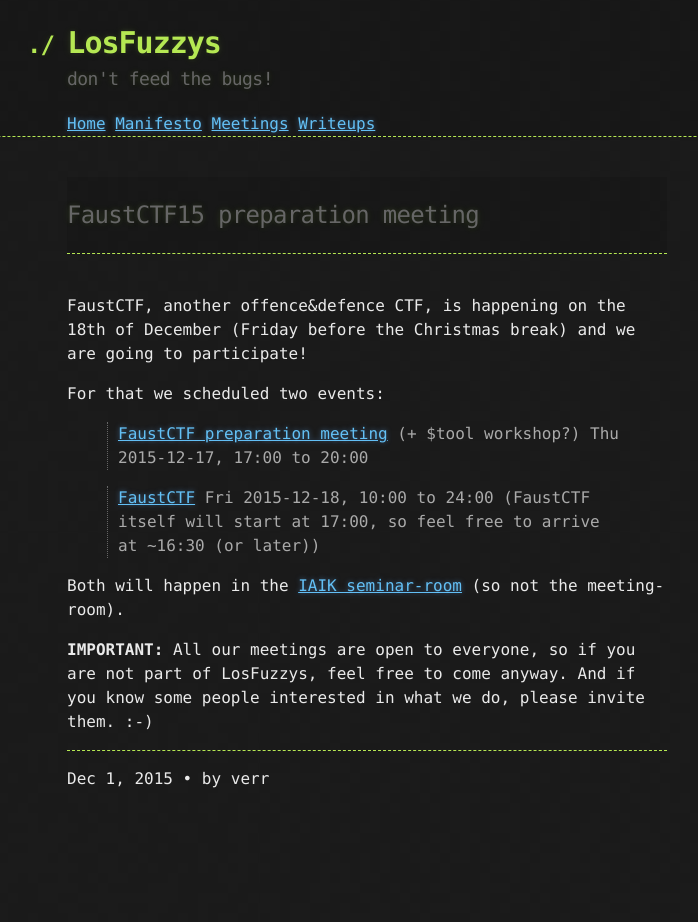
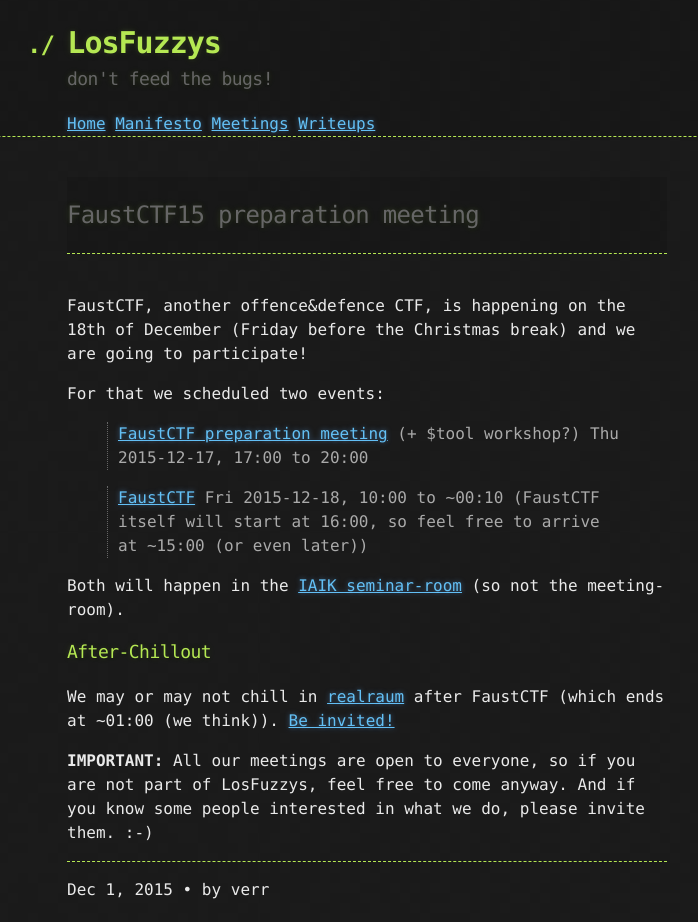
Before and after one commit to mtps3/Mtps3.github.io, a Jekyll site: the page built from _posts/2015-12-01-faustctfmeeting.md, in a window 1280 px wide. Shown: the whole page, without its empty margins (273-971 px from the left). Built offline with Jekyll 4.4.1, drawn with Linux system fonts in a browser that asks for light colours; before the commit the page ends 900 px from its top, so only the background shows below that.

Commit message:
fixed faustCTF times; added after-faust-chillout

```diff
--- a/_posts/2015-12-01-faustctfmeeting.md
+++ b/_posts/2015-12-01-faustctfmeeting.md
@@ -14,10 +14,14 @@
 > Thu 2015-12-17, 17:00 to 20:00
 
 > [FaustCTF](https://online.tugraz.at/tug_online/!wbTermin.wbEdit?pTerminNr=6034411)
-> Fri 2015-12-18, 10:00 to 24:00
-> (FaustCTF itself will start at 17:00, so feel free to arrive at ~16:30 (or later))
+> Fri 2015-12-18, 10:00 to ~00:10
+> (FaustCTF itself will start at 16:00, so feel free to arrive at ~15:00 (or even later))
 
 Both will happen in the [IAIK seminar-room](https://online.tugraz.at/tug_online/ris.ris?pOrgNr=983&pQuellGeogrBTypNr=5&pZielGeogrBTypNr=5&pZielGeogrBerNr=3020009&pRaumNr=4844&pActionFlag=A&pShowEinzelraum=J) (so not the meeting-room).
 
+### After-Chillout
+
+We may or may not chill in [realraum](https://wp.realraum.at/) after FaustCTF (which ends at ~01:00 (we think)). [Be invited!](https://grical.realraum.at/e/show/717/)
+
 **IMPORTANT:**
 All our meetings are open to everyone, so if you are not part of LosFuzzys, feel free to come anyway. And if you know some people interested in what we do, please invite them. :-)
```
